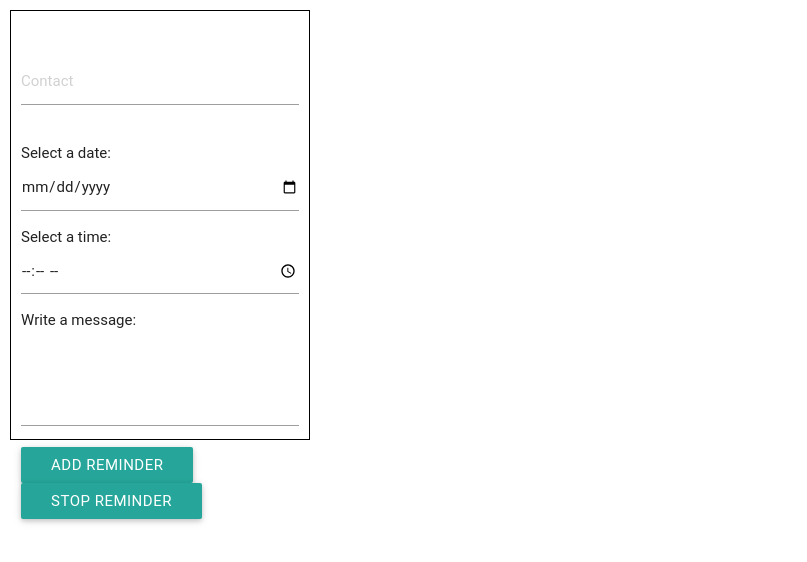
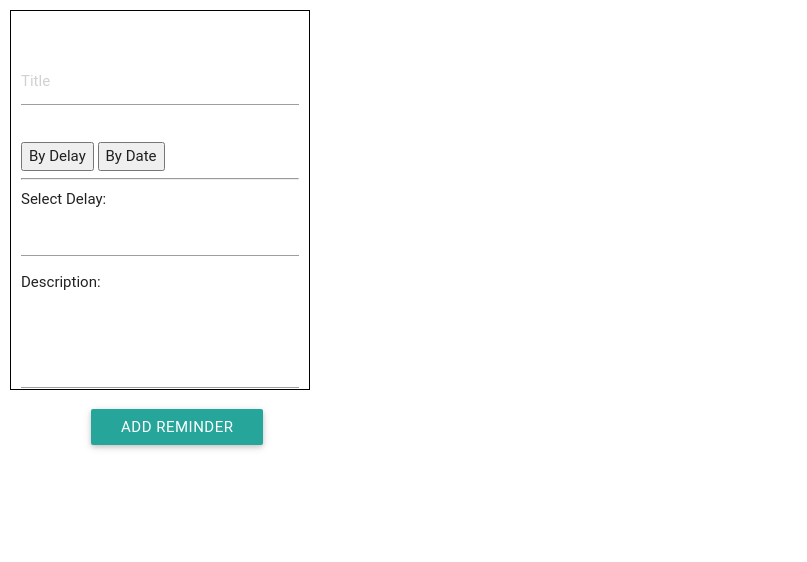
Before and after one commit to gauravgrover95/Remineder-Chrome-Extension-, a browser extension: page index.html in a window 1280 px wide. Both pictures are taken after a click on the link "ADD REMINDER". Shown: the part 58-620 px from the top of the page, without its empty margins (0-807 px from the left). Drawn offline with Linux system fonts and the light colour scheme; no server answers; a web font is replaced by a local one.

Commit message:
Added By-Delay By-Date options & configured notification alarm working properly

```diff
--- a/index.html
+++ b/index.html
@@ -5,11 +5,13 @@
 <link rel="stylesheet" type="text/css" href="materialize.css">
 <style type="text/css">
 
+
+
 	h4 {
 		text-align: center;
 	}
 	.container {
-		height: 430px;
+		height: 380px;
 		width: 300px;
 		margin-left: auto;
 		margin-right: auto;
@@ -22,6 +24,15 @@
 
 	.container h2 {
 		text-align: center;
+	}
+
+	#set {
+		text-align: center;
+		margin-left: 70px;
+	}
+
+	.date {
+		display: none;
 	}
 
 </style>
@@ -37,19 +48,36 @@
 
 <br>
    <div class="input-field col s6">
-	  <input id="contact" type="text" class="validate" placeholder = "Contact">
+	  <input id="title" type="text" class="validate" placeholder = "Title">
 	</div>
 <br>
-	Select a date:
+
+<button id="delay">By Delay</button>
+<button id="date">By Date</button>
+<hr>
+<div class="delay">
+	Select Delay:
+	<input type="text" id="delay-input">
+</div>
+
+
+<div class="date">
+Select a date:
   <input type="date" class="datepicker">
-   Select a time:
+Select a time:
   <input type="time" name="usr_time">
-  Write a message:
-  <textarea id="icon_prefix2" class="materialize-textarea"></textarea>
+</div>
+
+
+
+
+
+  Description:
+  <textarea id="desc" class="materialize-textarea"></textarea>
+
+
   <a class="waves-effect waves-light btn" id="set">Add Reminder</a>
-  <a class="waves-effect waves-light btn" id="stop">Stop Reminder</a>
-
-</div>  <!--container end-->
+ </div>  <!--container end-->
 </div>  <!--wrapper end-->
 
 
--- a/main.js
+++ b/main.js
@@ -2,9 +2,12 @@
 
 $("#set").on("click", function() {
 
+var delay = $("#delay-input").val();
+var title = $("#title").val();
+var desc = $("#desc").val();
 
-
-console.log("Hi Gaurav!!");
+// console.log("value of delay is: " + delay);
+// console.log(desc);
 
 	var die = document.createElement('audio');
         die.setAttribute('src', 'die.mp3');
@@ -12,7 +15,7 @@ console.log("Hi Gaurav!!");
 
 
 chrome.alarms.create("MyAlarm", {
-	"when": Date.now() + 5000
+	"when": Date.now() + (delay * 1000)
 });
 
 chrome.alarms.onAlarm.addListener(function( alarm ) {
@@ -27,8 +30,8 @@ chrome.alarms.onAlarm.addListener(function( alarm ) {
 
 	var options = {
 		type: "basic",
-		title: "My first popup with Chrome!",
-		message: "This is my messagee",
+		title: title,
+		message: desc,
 		iconUrl: "favicon.ico"
 	}
 
@@ -47,13 +50,6 @@ chrome.alarms.onAlarm.addListener(function( alarm ) {
 
 }
 
-
-	function stop("noti", 1) {
-
-		die.pause();
-	}
-
-chrome.notifications.onButtonClicked.addListener(stop);
 
 
 
@@ -99,3 +95,20 @@ $.post( "http://localhost/reminder/reminder.php", {contact: contact}, function(d
 
 
 });
+
+
+
+
+
+$("#date").on("click", function() {
+
+	console.log("date was clicked");
+	$(".date").show();
+	$(".delay").hide();
+});
+
+$("#delay").on("click", function() {
+	console.log("delay was clicked");
+	$(".delay").show();
+	$(".date").hide();
+});
```
